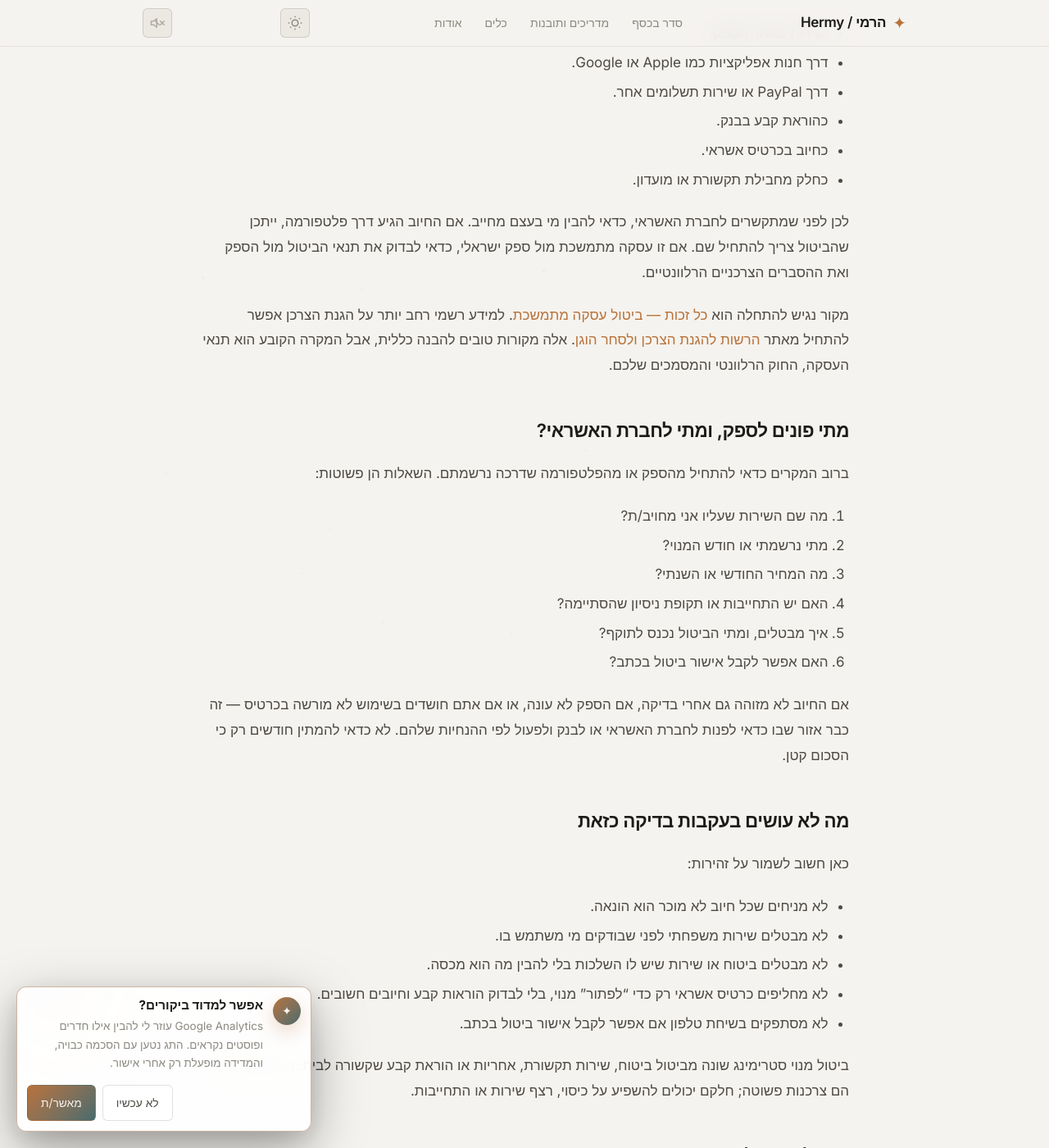
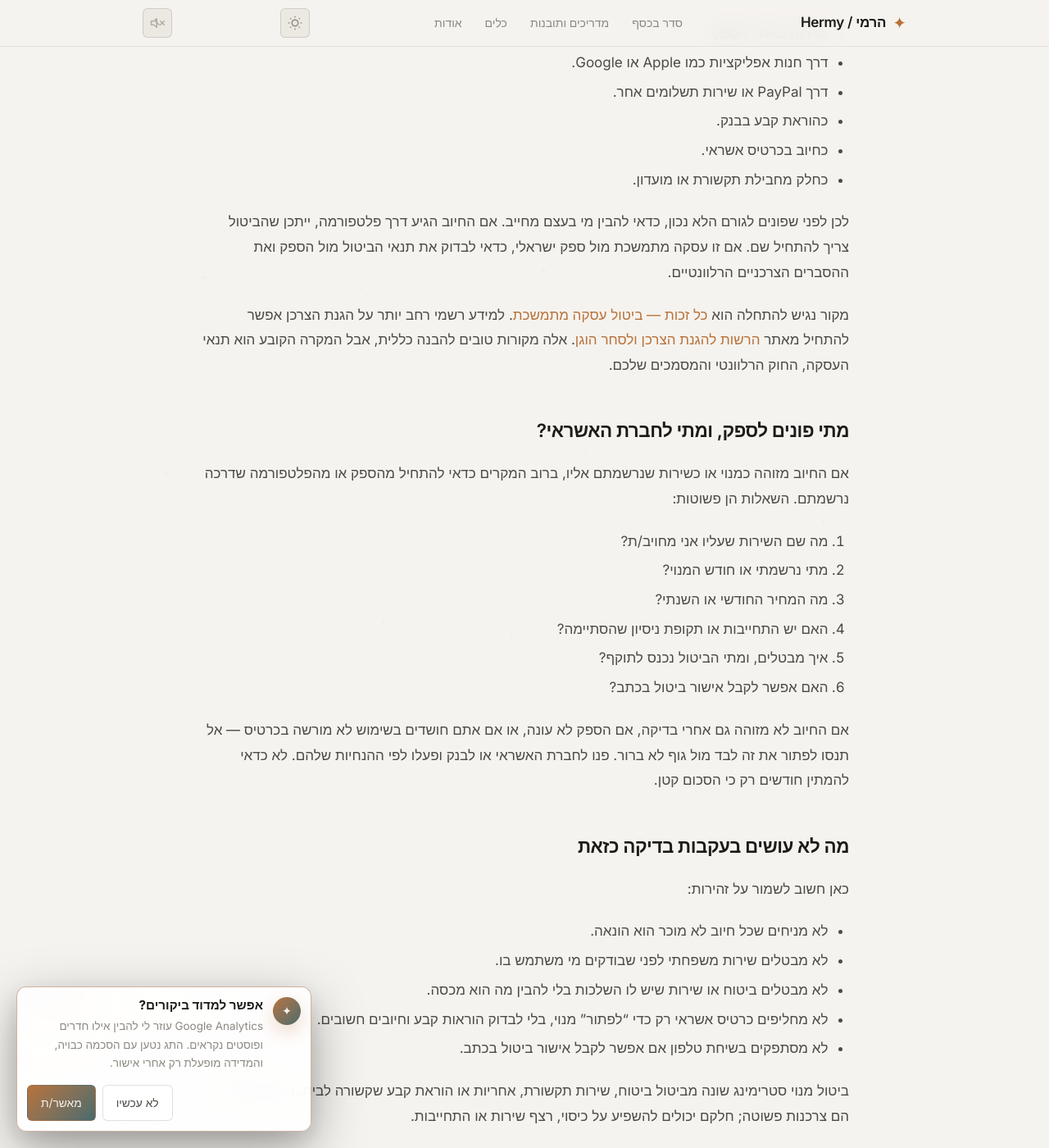
Before and after one commit to yonatan2021/hermy-blog, a Jekyll site: the page built from _posts/2026-06-01-minuyim-vehiuvim-hozerim-ma-mvatlim.md, in a window 1280 px wide and 1400 px high, scrolled down 1685 px. Shown: the whole window at 82% size. Built offline with Jekyll 4.4.1, drawn with Linux system fonts in a browser that asks for light colours; some web fonts are replaced.

Commit message:
post: refine recurring charges guidance

```diff
--- a/_posts/2026-06-01-minuyim-vehiuvim-hozerim-ma-mvatlim.md
+++ b/_posts/2026-06-01-minuyim-vehiuvim-hozerim-ma-mvatlim.md
@@ -56,13 +56,13 @@ tags: [מנויים, חיובים חוזרים, צרכנות, כרטיס אשר
 - כחיוב בכרטיס אשראי.
 - כחלק מחבילת תקשורת או מועדון.
 
-לכן לפני שמתקשרים לחברת האשראי, כדאי להבין מי בעצם מחייב. אם החיוב הגיע דרך פלטפורמה, ייתכן שהביטול צריך להתחיל שם. אם זו עסקה מתמשכת מול ספק ישראלי, כדאי לבדוק את תנאי הביטול מול הספק ואת ההסברים הצרכניים הרלוונטיים.
+לכן לפני שפונים לגורם הלא נכון, כדאי להבין מי בעצם מחייב. אם החיוב הגיע דרך פלטפורמה, ייתכן שהביטול צריך להתחיל שם. אם זו עסקה מתמשכת מול ספק ישראלי, כדאי לבדוק את תנאי הביטול מול הספק ואת ההסברים הצרכניים הרלוונטיים.
 
 מקור נגיש להתחלה הוא [כל זכות — ביטול עסקה מתמשכת](https://www.kolzchut.org.il/he/ביטול_עסקה_מתמשכת). למידע רשמי רחב יותר על הגנת הצרכן אפשר להתחיל מאתר [הרשות להגנת הצרכן ולסחר הוגן](https://www.gov.il/he/departments/consumer_protection_and_fair_trade_authority). אלה מקורות טובים להבנה כללית, אבל המקרה הקובע הוא תנאי העסקה, החוק הרלוונטי והמסמכים שלכם.
 
 ## מתי פונים לספק, ומתי לחברת האשראי?
 
-ברוב המקרים כדאי להתחיל מהספק או מהפלטפורמה שדרכה נרשמתם. השאלות הן פשוטות:
+אם החיוב מזוהה כמנוי או כשירות שנרשמתם אליו, ברוב המקרים כדאי להתחיל מהספק או מהפלטפורמה שדרכה נרשמתם. השאלות הן פשוטות:
 
 1. מה שם השירות שעליו אני מחויב/ת?
 2. מתי נרשמתי או חודש המנוי?
@@ -71,7 +71,7 @@ tags: [מנויים, חיובים חוזרים, צרכנות, כרטיס אשר
 5. איך מבטלים, ומתי הביטול נכנס לתוקף?
 6. האם אפשר לקבל אישור ביטול בכתב?
 
-אם החיוב לא מזוהה גם אחרי בדיקה, אם הספק לא עונה, או אם אתם חושדים בשימוש לא מורשה בכרטיס — זה כבר אזור שבו כדאי לפנות לחברת האשראי או לבנק ולפעול לפי ההנחיות שלהם. לא כדאי להמתין חודשים רק כי הסכום קטן.
+אם החיוב לא מזוהה גם אחרי בדיקה, אם הספק לא עונה, או אם אתם חושדים בשימוש לא מורשה בכרטיס — אל תנסו לפתור את זה לבד מול גוף לא ברור. פנו לחברת האשראי או לבנק ופעלו לפי ההנחיות שלהם. לא כדאי להמתין חודשים רק כי הסכום קטן.
 
 ## מה לא עושים בעקבות בדיקה כזאת
 
```
